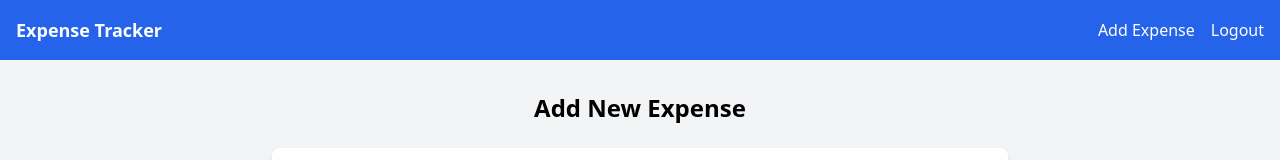
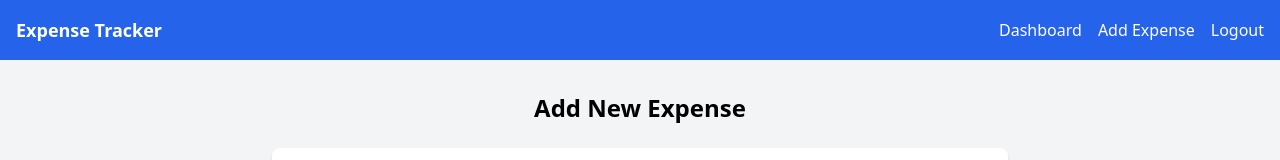
Before and after one commit to Akshaygohrava/Expense-Tracker, a React (Vite) app: page /add-expense in a window 1280 px wide. Shown: the top 160 px of the page. Built offline with nearby package versions, Linux system fonts and the light colour scheme; no server answers; sample sign-in values are in the browser's storage.

Commit message:
An Error Upadte

```diff
--- a/src/components/Navbar.jsx
+++ b/src/components/Navbar.jsx
@@ -30,7 +30,8 @@ const Navbar = () => {
         Expense Tracker
       </Link>
       <div className="flex gap-4 items-center">
-        {user && <Link to="/add-expense">Add Expense</Link>} {/* ✅ Route fixed here */}
+        {user && <Link to="/">Dashboard</Link>}
+        {user && <Link to="/add-expense">Add Expense</Link>}
         {!user && <Link to="/login">Login</Link>}
         {user && (
           <button onClick={handleLogout} className="hover:underline">
```
